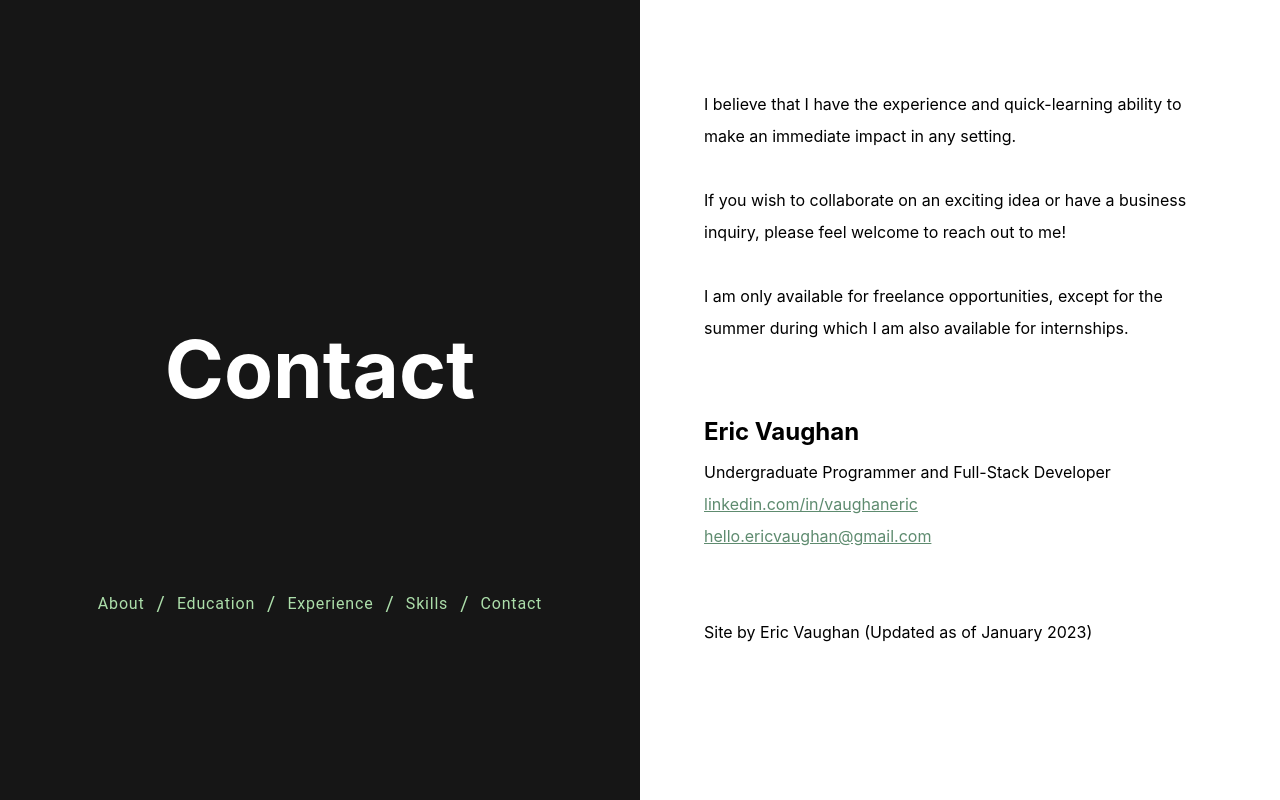
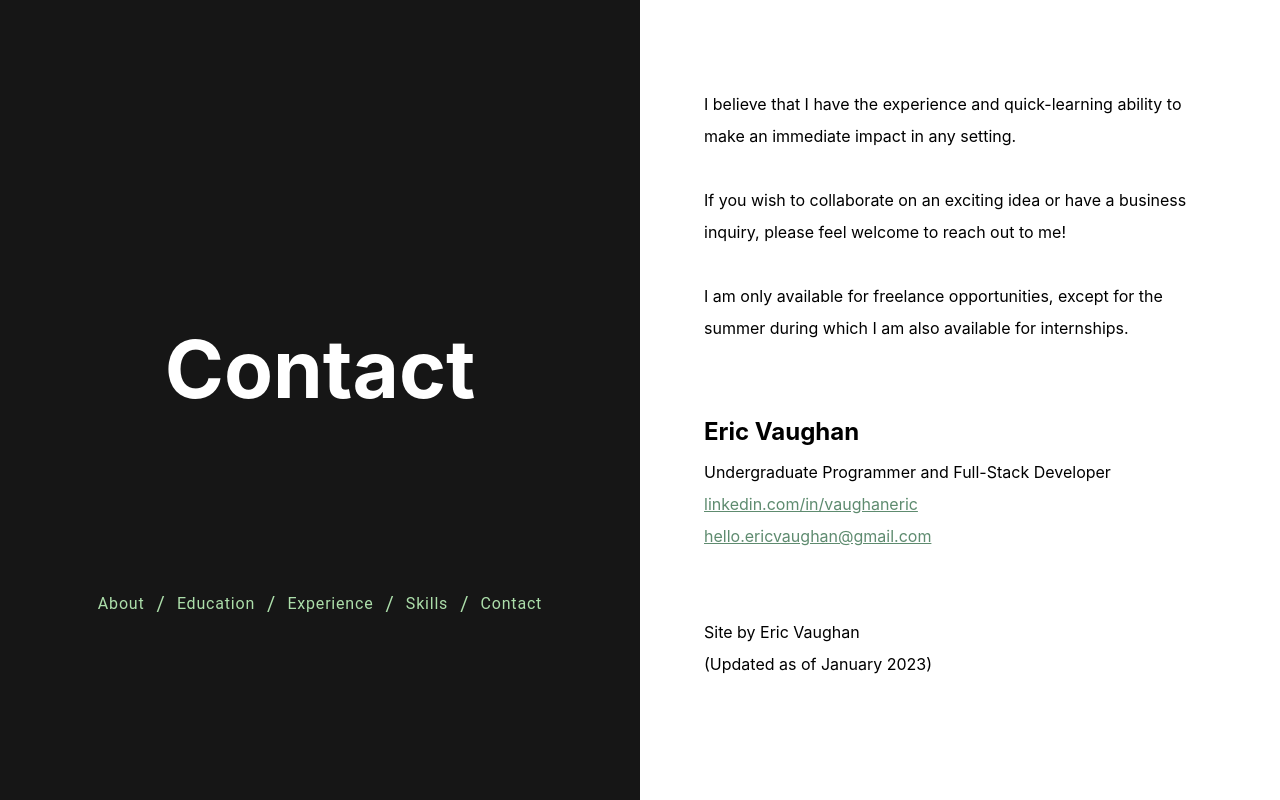
Before and after one commit to VaughanEric/PersonalWebsiteV2, a React (Create React App) app: page / in a window 1280 px wide. Shown: the part 4000-4800 px from the top of the page. Built offline with nearby package versions, Linux system fonts and the light colour scheme; a web font is replaced by a local one.

Commit message:
credits formatting

```diff
--- a/src/components/Contact/Contact.css
+++ b/src/components/Contact/Contact.css
@@ -23,6 +23,10 @@
   color: var(--dark-grey);
 }
 
+.credits {
+  margin: 4rem 0 0;
+}
+
 .update-date {
-  margin-top: 4rem;
+  margin-top: 0;
 }
--- a/src/components/Contact/ContactDetails.js
+++ b/src/components/Contact/ContactDetails.js
@@ -28,7 +28,10 @@ function ContactDetails() {
         <a href="mailto:hello.ericvaughan@gmail.com" className="contact-link">hello.ericvaughan@gmail.com</a>
       </Grid>
       <Grid item xs={12}>
-        <p className="update-date">Site by Eric Vaughan (Updated as of January 2023)</p>
+        <p className="credits">Site by Eric Vaughan</p>
+      </Grid>
+      <Grid item xs={12}>
+        <p className="update-date">(Updated as of January 2023)</p>
       </Grid>
     </Grid>
     </div>
```
